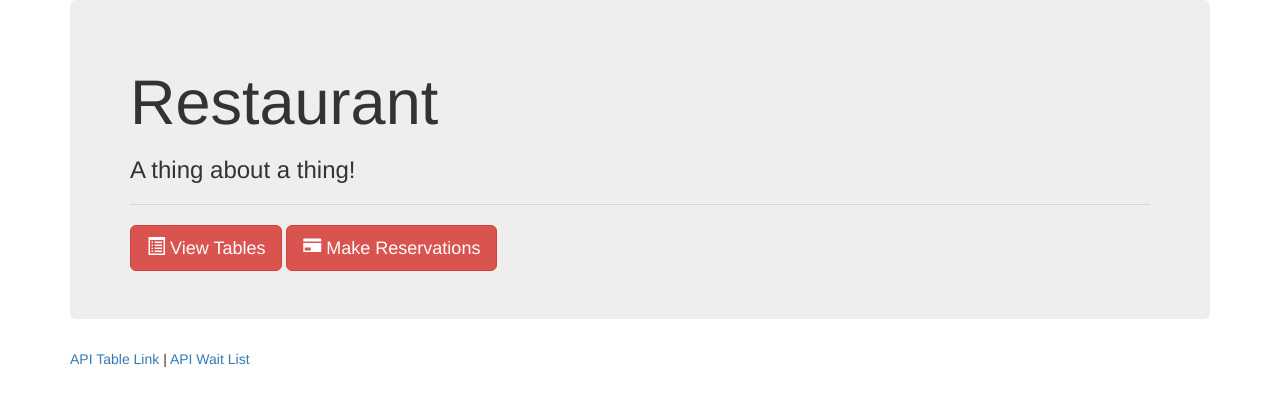
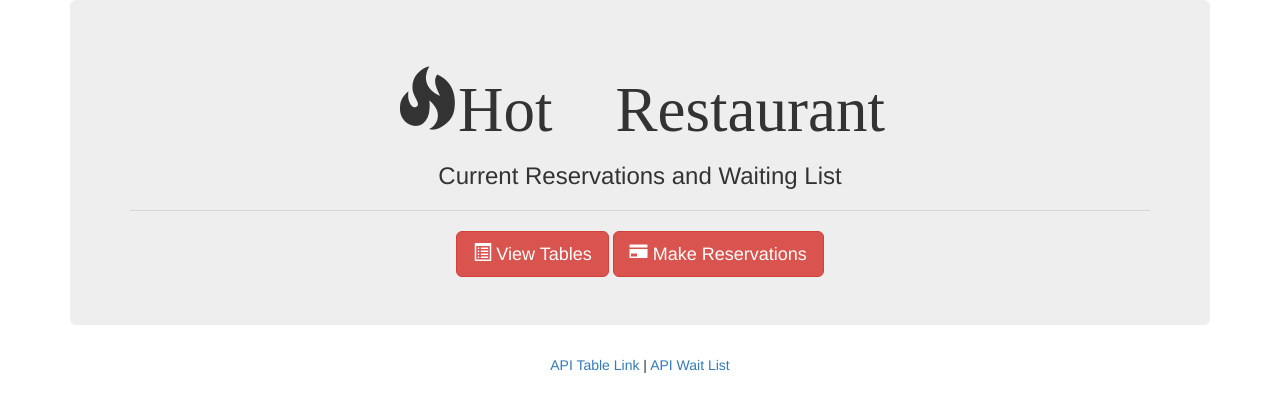
Before and after one commit to michellechristina/restaurant, a website: page public/index.html in a window 1280 px wide. Drawn offline with nearby package versions, Linux system fonts and the light colour scheme.

Commit message:
updated jumbotron code to match table.html and reserve.html

```diff
--- a/public/index.html
+++ b/public/index.html
@@ -1,5 +1,6 @@
 <!DOCTYPE html>
 <html lang="en">
+
 <head>
   <meta charset="UTF-8">
   <title>Star Wars - Express</title>
@@ -9,23 +10,37 @@
   <script src="https://maxcdn.bootstrapcdn.com/bootstrap/3.3.6/js/bootstrap.min.js"></script>
 
 </head>
+
 <body>
 
   <div class="container">
     <div class="jumbotron">
-      <h1>Restaurant</h1>
-      <h3>A thing about a thing!</h3>
-      <hr>
-      <button type="button" class="btn btn-danger btn-lg"><span class="glyphicon glyphicon-list-alt"></span><a href="tables.html" style="color: #fff"> View Tables</a></button>
-      <button type="button" class="btn btn-danger btn-lg"><span class="glyphicon glyphicon-credit-card"></span><a href="reserve.html" style="color: #fff"> Make Reservations</a></button>
+      <h1 class="text-center">
+        <span class="glyphicon glyphicon-fire">Hot Restaurant</span>
+      </h1 class="text-center">
 
+      <h3 class="text-center">Current Reservations and Waiting List</h3>
+      <hr class="text-center">
+      <div class="text-center">
+        <button type="button" class="btn btn-danger btn-lg">
+          <span class="glyphicon glyphicon-list-alt"></span>
+          <a href="tables.html" style="color: #fff"> View Tables</a>
+        </button>
+        <button type="button" class="btn btn-danger btn-lg">
+          <span class="glyphicon glyphicon-credit-card"></span>
+          <a href="reserve.html" style="color: #fff"> Make Reservations</a>
+        </button>
+      </div>
     </div>
     <div class="row">
 
 
       <footer class="footer">
         <div class="container">
-                          <p><a href="/api/tables">API Table Link</a> | <a href="/api/waitlist">API Wait List</a></p>
+          <p class="text-center">
+            <a href="/api/tables">API Table Link</a> |
+            <a href="/api/waitlist">API Wait List</a>
+          </p>
         </div>
       </footer>
 
```
Lines whose indentation alone changed are shown as unchanged.
